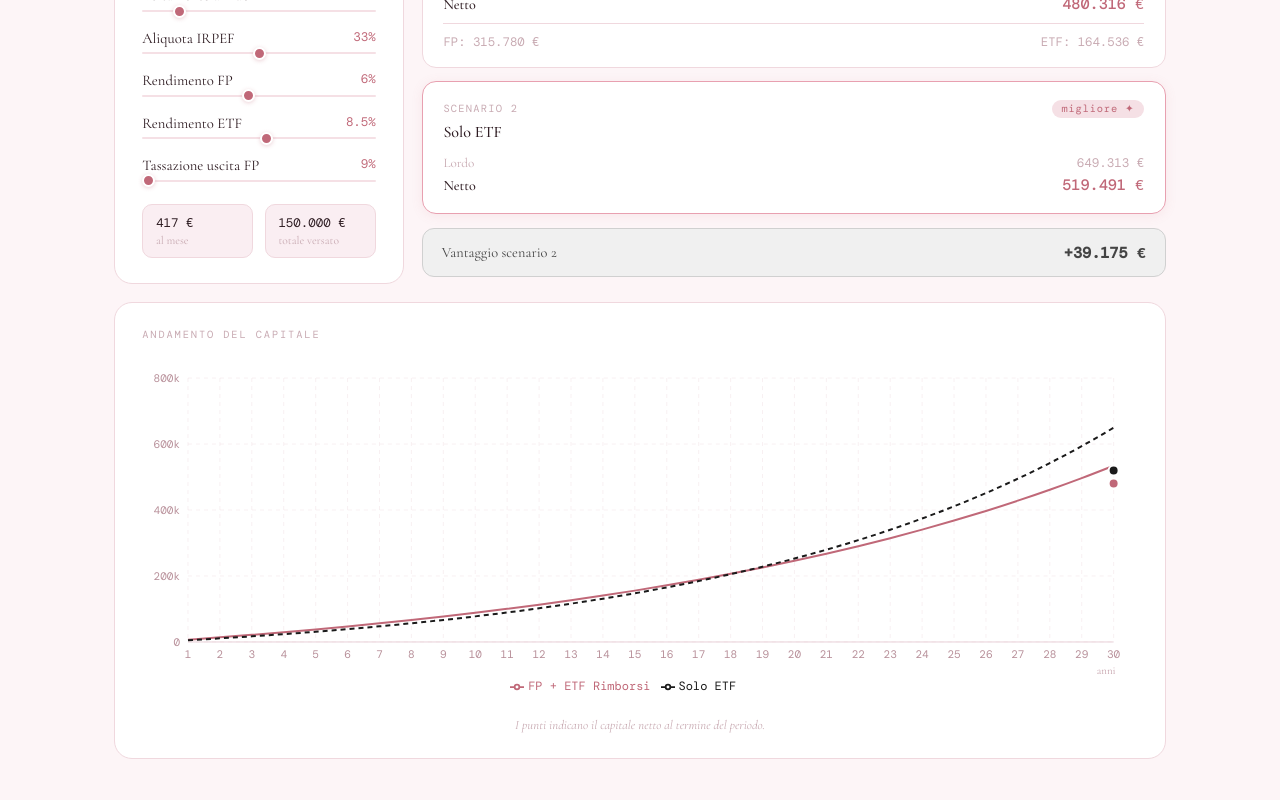
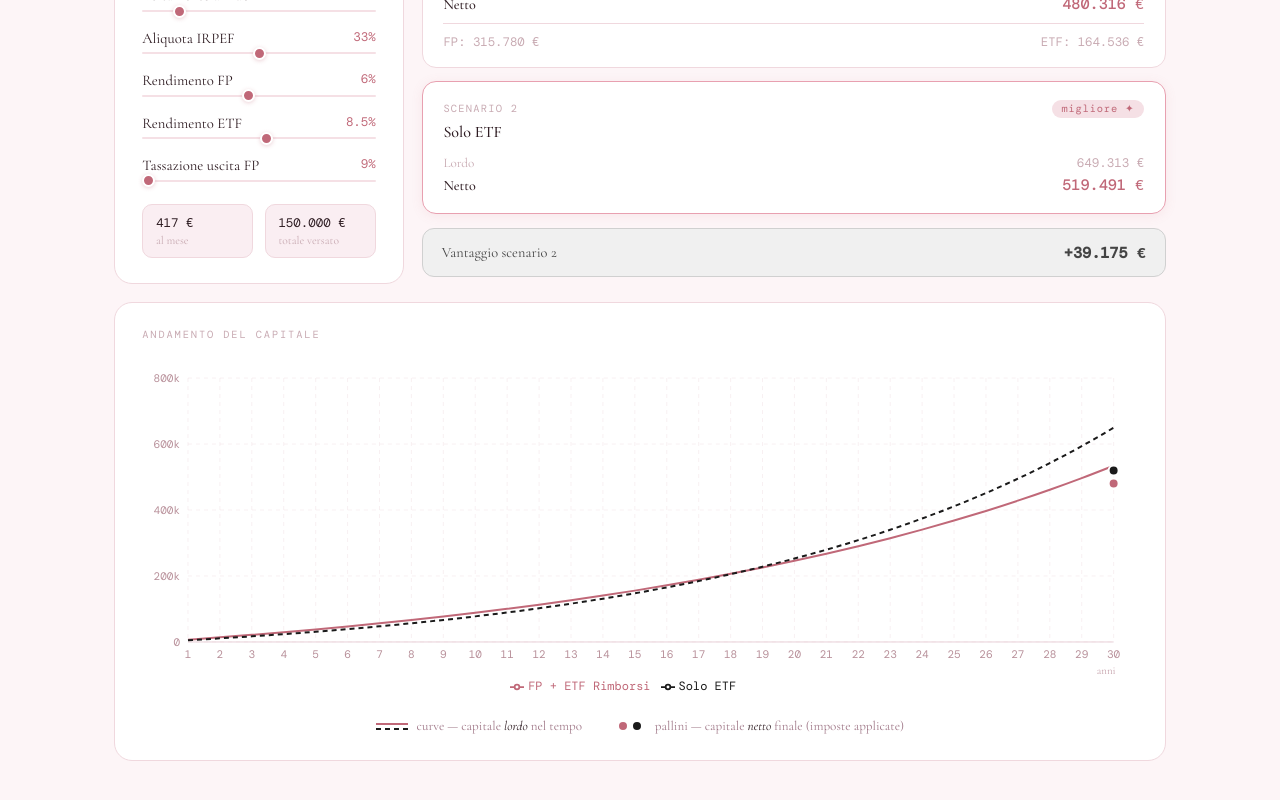
Before and after one commit to All3xJ/fp-or-etf-simulator, a React (Vite) app: page / in a window 1280 px wide. Shown: the part 354-1154 px from the top of the page. Built offline with nearby package versions, Linux system fonts and the light colour scheme.

Commit message:
Add legend to the chart in App.tsx

```diff
--- a/src/App.tsx
+++ b/src/App.tsx
@@ -357,7 +357,22 @@ export default function App() {
               />
             </LineChart>
           </ResponsiveContainer>
-          <p className="chart-note">I punti indicano il capitale netto al termine del periodo.</p>
+          <div className="chart-legend">
+            <div className="legend-item">
+              <svg width="32" height="14" viewBox="0 0 32 14">
+                <line x1="0" y1="5" x2="32" y2="5" stroke="#c06878" strokeWidth="2"/>
+                <line x1="0" y1="10" x2="32" y2="10" stroke="#1a1a1a" strokeWidth="2" strokeDasharray="5 4"/>
+              </svg>
+              <span>curve &mdash; capitale <em>lordo</em> nel tempo</span>
+            </div>
+            <div className="legend-item">
+              <svg width="32" height="14" viewBox="0 0 32 14">
+                <circle cx="9" cy="7" r="5" fill="#c06878" stroke="#fff" strokeWidth="2"/>
+                <circle cx="23" cy="7" r="5" fill="#1a1a1a" stroke="#fff" strokeWidth="2"/>
+              </svg>
+              <span>pallini &mdash; capitale <em>netto</em> finale (imposte applicate)</span>
+            </div>
+          </div>
         </section>
       </main>
     </div>
```
